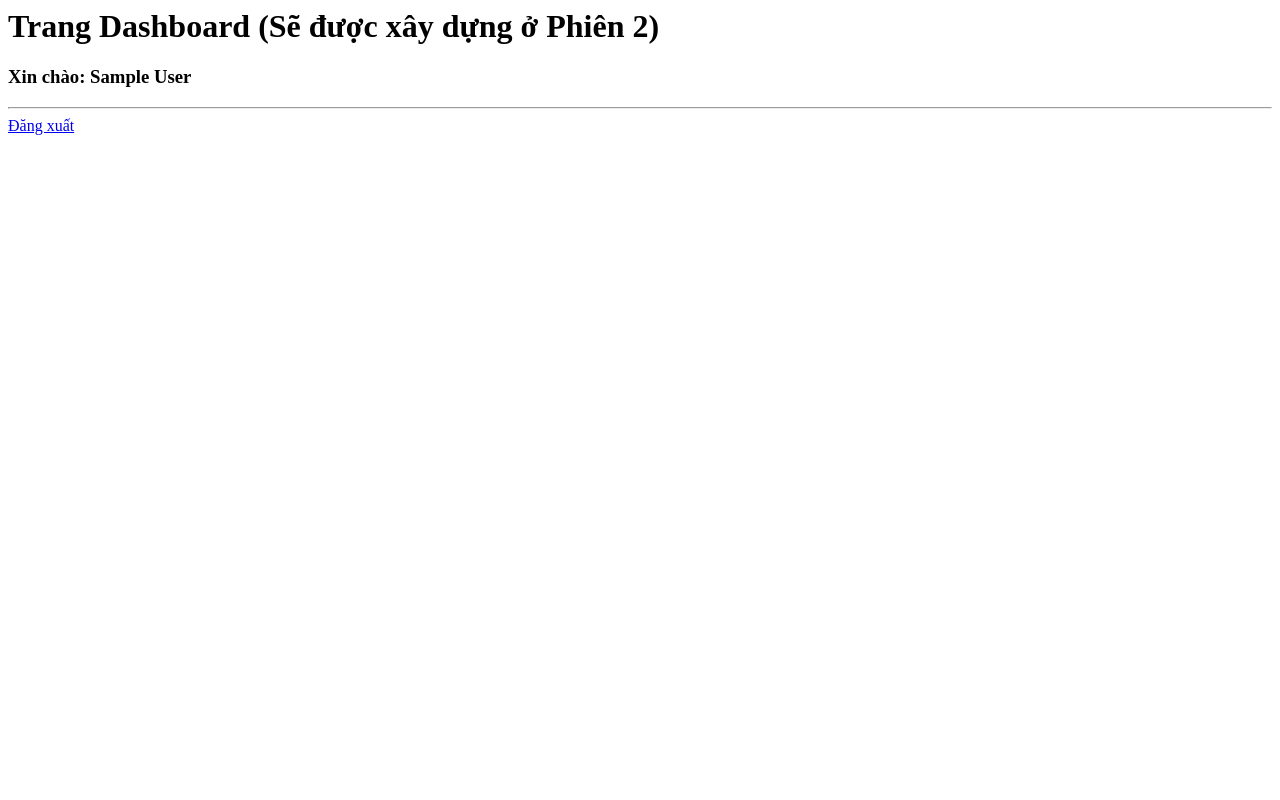
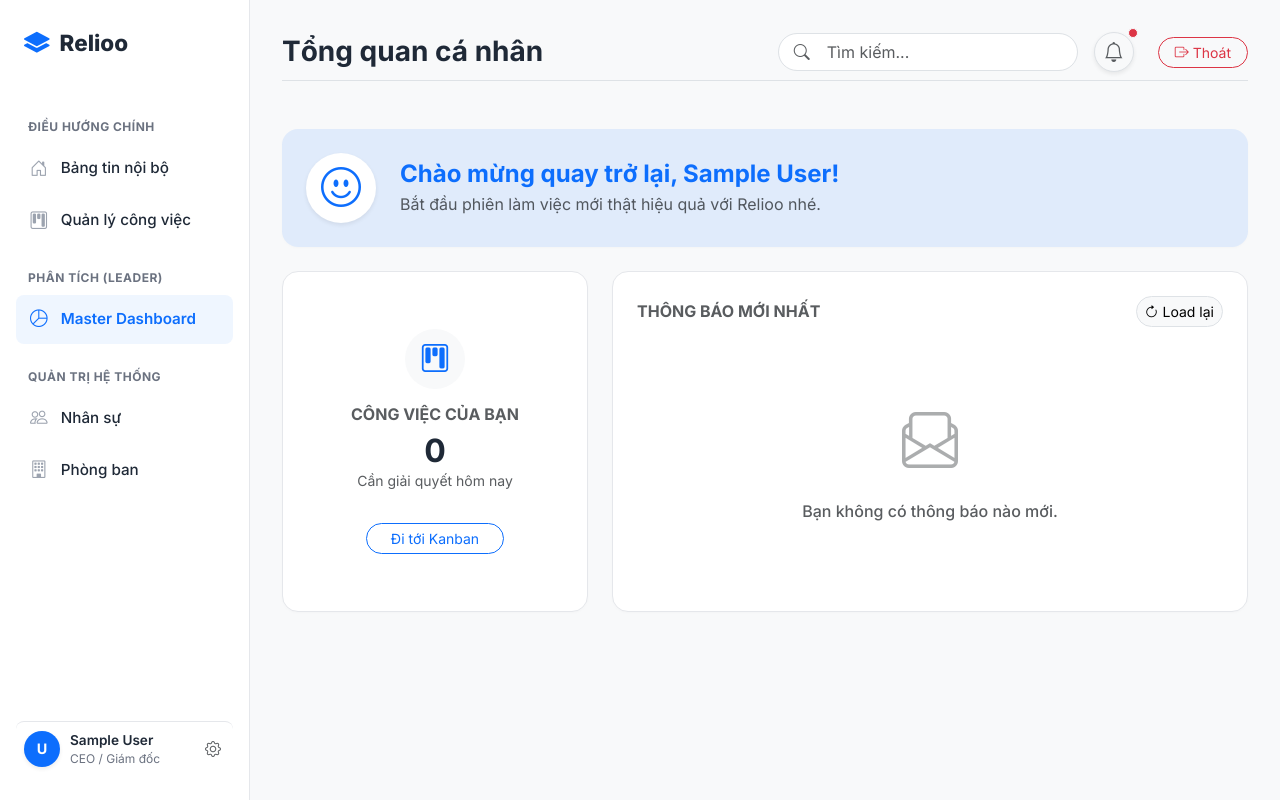
Before and after one commit to tahpnart8/Nhom9-WebDev-EnterpriseSocialNetwork-Project, a PHP site: page / in a window 1280 px wide. Run offline with PHP 8.4, Linux system fonts and the light colour scheme; the visitor is signed in with stand-in values (Sample User, id 1).

Commit message:
phiên 2

```diff
--- /dev/null
+++ b/controllers/AdminController.php
@@ -0,0 +1,48 @@
+<?php
+if(session_status() === PHP_SESSION_NONE) {
+    session_start();
+}
+require_once __DIR__ . '/../config/database.php';
+require_once __DIR__ . '/../models/User.php';
+require_once __DIR__ . '/../models/Department.php';
+
+class AdminController {
+
+    // Hàm bảo vệ Route Back-office (Chỉ Admin hoặc CEO vào được)
+    private function checkAdminAccess() {
+        if(!isset($_SESSION['user_id']) || ($_SESSION['role_id'] != 1 && $_SESSION['role_id'] != 4)) {
+            // Chuyển về báo lỗi hoặc dashboard
+            header("Location: index.php?action=dashboard");
+            exit;
+        }
+    }
+
+    public function users() {
+        $this->checkAdminAccess();
+        $pageTitle = "Quản lý nhân sự";
+
+        $database = new Database();
+        $db = $database->getConnection();
+
+        $userModel = new User($db);
+        $stmt = $userModel->getAllUsersWithDetails();
+        $usersList = $stmt->fetchAll(PDO::FETCH_ASSOC);
+
+        require_once __DIR__ . '/../views/admin/users.php';
+    }
+
+    public function departments() {
+        $this->checkAdminAccess();
+        $pageTitle = "Phòng ban / Đơn vị";
+
+        $database = new Database();
+        $db = $database->getConnection();
+
+        $deptModel = new Department($db);
+        $stmt = $deptModel->getAll();
+        $deptList = $stmt->fetchAll(PDO::FETCH_ASSOC);
+
+        require_once __DIR__ . '/../views/admin/departments.php';
+    }
+}
+?>
--- /dev/null
+++ b/controllers/DashboardController.php
@@ -0,0 +1,20 @@
+<?php
+if(session_status() === PHP_SESSION_NONE) {
+    session_start();
+}
+
+class DashboardController {
+    public function index() {
+        // Yêu cầu đăng nhập
+        if(!isset($_SESSION['user_id'])) {
+            header("Location: index.php?action=login");
+            exit;
+        }
+
+        $pageTitle = "Tổng quan cá nhân"; // Page title cho Header
+
+        // Trả giao diện
+        require_once __DIR__ . '/../views/dashboard/index.php';
+    }
+}
+?>
--- a/index.php
+++ b/index.php
@@ -7,8 +7,12 @@ $action = $_GET['action'] ?? 'dashboard';
 
 // Import Các Controller liên quan
 require_once 'controllers/AuthController.php';
+require_once 'controllers/DashboardController.php';
+require_once 'controllers/AdminController.php';
 
 $authController = new AuthController();
+$dashboardController = new DashboardController();
+$adminController = new AdminController();
 
 // Simple Router
 switch($action) {
@@ -22,14 +26,13 @@ switch($action) {
         $authController->logout();
         break;
     case 'dashboard':
-        // Middleware bảo vệ trang, yêu cầu đăng nhập
-        if(!isset($_SESSION['user_id'])) {
-            header("Location: index.php?action=login");
-            exit;
-        }
-        echo "<h1>Trang Dashboard (Sẽ được xây dựng ở Phiên 2)</h1>";
-        echo "<h3>Xin chào: " . htmlspecialchars($_SESSION['full_name']) . "</h3>";
-        echo "<hr><a href='index.php?action=logout'>Đăng xuất</a>";
+        $dashboardController->index();
+        break;
+    case 'admin_users':
+        $adminController->users();
+        break;
+    case 'admin_departments':
+        $adminController->departments();
         break;
     default:
         // 404 Route
--- /dev/null
+++ b/models/Department.php
@@ -0,0 +1,17 @@
+<?php
+class Department {
+    private $conn;
+    public $table_name = "departments";
+
+    public function __construct($db) {
+        $this->conn = $db;
+    }
+
+    public function getAll() {
+        $query = "SELECT id, dept_name, description, created_at FROM " . $this->table_name . " ORDER BY id ASC";
+        $stmt = $this->conn->prepare($query);
+        $stmt->execute();
+        return $stmt;
+    }
+}
+?>
--- a/models/User.php
+++ b/models/User.php
@@ -40,5 +40,17 @@ class User {
         }
         return false;
     }
+
+    // Danh sách cho Admin sử dụng FETCH JOIN
+    public function getAllUsersWithDetails() {
+        $query = "SELECT u.id, u.username, u.full_name, u.email, d.dept_name, r.role_name, u.is_active
+                  FROM " . $this->table_name . " u
+                  LEFT JOIN departments d ON u.department_id = d.id
+                  LEFT JOIN roles r ON u.role_id = r.id
+                  ORDER BY u.id DESC";
+        $stmt = $this->conn->prepare($query);
+        $stmt->execute();
+        return $stmt;
+    }
 }
 ?>
--- /dev/null
+++ b/public/css/style.css
@@ -0,0 +1,195 @@
+/* Typography & Colors Based on User Reference UI */
+@import url('https://fonts.googleapis.com/css2?family=Inter:wght@300;400;500;600;700;800&display=swap');
+
+:root {
+    --primary-color: #0d6efd;
+    --primary-light: #eff6ff; /* For active states */
+    --bg-color: #f8f9fa; /* Very soft layout gray */
+    --card-bg: #ffffff;
+    --text-main: #1f2937;
+    --text-muted: #6b7280;
+    --border-soft: #e5e7eb;
+    --sidebar-width: 250px;
+}
+
+body {
+    font-family: 'Inter', sans-serif;
+    background-color: var(--bg-color);
+    color: var(--text-main);
+    overflow-x: hidden;
+}
+
+/* Master Layout Wrapper */
+#app-wrapper {
+    display: flex;
+    width: 100%;
+    min-height: 100vh;
+}
+
+/* Sidebar Component */
+.sidebar {
+    width: var(--sidebar-width);
+    background-color: var(--card-bg);
+    border-right: 1px solid var(--border-soft);
+    position: fixed;
+    height: 100vh;
+    z-index: 1040;
+    display: flex;
+    flex-direction: column;
+    padding: 1.5rem 1rem;
+    overflow-y: auto;
+}
+
+.sidebar::-webkit-scrollbar {
+    width: 4px;
+}
+.sidebar::-webkit-scrollbar-thumb {
+    background: #cbd5e1;
+    border-radius: 4px;
+}
+
+.brand-logo {
+    display: flex;
+    align-items: center;
+    gap: 10px;
+    font-size: 1.4rem;
+    font-weight: 800;
+    color: var(--text-main);
+    text-decoration: none;
+    margin-bottom: 2rem;
+    padding-left: 0.5rem;
+}
+.brand-logo:hover {
+    color: var(--primary-color);
+}
+.brand-icon {
+    color: var(--primary-color);
+    font-size: 1.6rem;
+}
+
+/* Sidebar Menu navigation */
+.sidebar-menu {
+    list-style: none;
+    padding: 0;
+    margin: 0;
+    flex-grow: 1;
+}
+
+.menu-label {
+    text-transform: uppercase;
+    font-size: 0.75rem;
+    font-weight: 700;
+    color: var(--text-muted);
+    letter-spacing: 0.5px;
+    margin-top: 1.5rem;
+    margin-bottom: 0.5rem;
+    padding-left: 0.75rem;
+}
+
+.menu-item {
+    margin-bottom: 0.2rem;
+}
+
+.menu-link {
+    display: flex;
+    align-items: center;
+    gap: 12px;
+    padding: 0.7rem 0.8rem;
+    border-radius: 0.5rem;
+    color: var(--text-main);
+    text-decoration: none;
+    font-weight: 500;
+    font-size: 0.95rem;
+    transition: all 0.2s ease-in-out;
+}
+
+.menu-link i {
+    font-size: 1.1rem;
+    color: #9ca3af;
+    width: 20px;
+    text-align: center;
+    transition: all 0.2s;
+}
+
+.menu-link:hover {
+    background-color: #f3f4f6;
+    color: var(--text-main);
+}
+.menu-link:hover i {
+    color: var(--primary-color);
+}
+
+.menu-link.active {
+    background-color: var(--primary-light);
+    color: var(--primary-color);
+    font-weight: 600;
+}
+.menu-link.active i {
+    color: var(--primary-color);
+}
+
+/* User Profile Mini Tab (Bottom of Sidebar) */
+.user-profile-tab {
+    margin-top: auto;
+    padding-top: 1rem;
+    border-top: 1px solid var(--border-soft);
+    display: flex;
+    align-items: center;
+    gap: 10px;
+    text-decoration: none;
+    color: var(--text-main);
+    padding: 0.5rem;
+    border-radius: 0.5rem;
+    transition: background 0.2s;
+}
+.user-profile-tab:hover {
+    background-color: #f3f4f6;
+}
+
+.avatar-circle {
+    width: 36px;
+    height: 36px;
+    border-radius: 50%;
+    background-color: var(--primary-color);
+    color: white;
+    display: flex;
+    align-items: center;
+    justify-content: center;
+    font-weight: bold;
+    font-size: 0.9rem;
+}
+
+.user-info-text {
+    flex-grow: 1;
+    overflow: hidden;
+}
+
+.user-name {
+    margin: 0;
+    font-weight: 600;
+    font-size: 0.85rem;
+    white-space: nowrap;
+    overflow: hidden;
+    text-overflow: ellipsis;
+}
+.user-role {
+    margin: 0;
+    font-size: 0.75rem;
+    color: var(--text-muted);
+}
+
+/* Main Content Structure */
+#main-content {
+    flex-grow: 1;
+    margin-left: var(--sidebar-width);
+    padding: 2rem;
+    min-height: 100vh;
+}
+
+/* Helper utility for rounded clean cards */
+.relioo-card {
+    background: var(--card-bg);
+    border-radius: 1rem;
+    border: 1px solid var(--border-soft);
+    box-shadow: 0 1px 3px rgba(0,0,0,0.02);
+}
--- /dev/null
+++ b/views/dashboard/index.php
@@ -0,0 +1,42 @@
+<?php include __DIR__ . '/../layouts/header.php'; ?>
+
+<div class="row g-4 mt-1">
+    <div class="col-12">
+        <div class="alert border-0 bg-primary bg-opacity-10 relioo-card p-4 d-flex align-items-center gap-4 mb-0">
+            <div class="fs-1 text-primary bg-white rounded-circle d-flex align-items-center justify-content-center shadow-sm" style="width: 70px; height: 70px;">
+                <i class="bi bi-emoji-smile"></i>
+            </div>
+            <div>
+                <h4 class="fw-bold text-primary mb-1">Chào mừng quay trở lại, <?php echo htmlspecialchars($_SESSION['full_name']); ?>!</h4>
+                <p class="mb-0 text-muted">Bắt đầu phiên làm việc mới thật hiệu quả với Relioo nhé.</p>
+            </div>
+        </div>
+    </div>
+
+    <div class="col-md-4">
+        <div class="relioo-card p-4 text-center h-100 d-flex flex-column justify-content-center">
+            <div class="icon-box bg-light rounded-circle mx-auto mb-3 d-flex align-items-center justify-content-center" style="width: 60px; height: 60px;">
+                <i class="bi bi-kanban text-primary fs-3"></i>
+            </div>
+            <h6 class="text-muted text-uppercase fw-bold mb-2">Công việc của bạn</h6>
+            <h2 class="fw-bold mb-0">0</h2>
+            <p class="text-muted small">Cần giải quyết hôm nay</p>
+            <a href="index.php?action=tasks" class="btn btn-outline-primary btn-sm mt-3 rounded-pill px-4 mx-auto" style="width: fit-content;">Đi tới Kanban</a>
+        </div>
+    </div>
+
+    <div class="col-md-8">
+        <div class="relioo-card p-4 h-100">
+            <div class="d-flex justify-content-between align-items-center mb-4">
+                <h6 class="text-muted text-uppercase fw-bold mb-0">Thông báo mới nhất</h6>
+                <button class="btn btn-sm btn-light border rounded-pill"><i class="bi bi-arrow-clockwise"></i> Load lại</button>
+            </div>
+            <div class="text-center py-5">
+                <i class="bi bi-envelope-paper text-muted opacity-50" style="font-size: 3.5rem;"></i>
+                <p class="mt-3 text-muted fw-medium">Bạn không có thông báo nào mới.</p>
+            </div>
+        </div>
+    </div>
+</div>
+
+<?php include __DIR__ . '/../layouts/footer.php'; ?>
--- /dev/null
+++ b/views/layouts/footer.php
@@ -0,0 +1,10 @@
+        </main>
+    </div> <!-- /#app-wrapper -->
+
+    <!-- Core Scripts -->
+    <script src="https://code.jquery.com/jquery-3.7.0.min.js"></script>
+    <script src="https://cdn.jsdelivr.net/npm/bootstrap@5.3.0/dist/js/bootstrap.bundle.min.js"></script>
+    <!-- ChartJS cho báo cáo -->
+    <script src="https://cdn.jsdelivr.net/npm/chart.js"></script>
+</body>
+</html>
--- /dev/null
+++ b/views/layouts/header.php
@@ -0,0 +1,40 @@
+<!DOCTYPE html>
+<html lang="vi">
+<head>
+    <meta charset="UTF-8">
+    <meta name="viewport" content="width=device-width, initial-scale=1.0">
+    <title>Relioo - Mạng xã hội doanh nghiệp</title>
+    <!-- Bootstrap 5 CSS -->
+    <link href="https://cdn.jsdelivr.net/npm/bootstrap@5.3.0/dist/css/bootstrap.min.css" rel="stylesheet">
+    <!-- Bootstrap Icons -->
+    <link rel="stylesheet" href="https://cdn.jsdelivr.net/npm/bootstrap-icons@1.11.1/font/bootstrap-icons.css">
+    <!-- Custom CSS -->
+    <link rel="stylesheet" href="public/css/style.css">
+</head>
+<body>
+    <div id="app-wrapper">
+        <!-- Include Sidebar via PHP -->
+        <?php include 'sidebar.php'; ?>
+
+        <!-- Main Content Wrapper -->
+        <main id="main-content">
+            <!-- Topbar (Search, Notifications) -->
+            <div class="d-flex justify-content-between align-items-center mb-4 pb-2 border-bottom">
+                <h3 class="fw-bold mb-0"><?php echo htmlspecialchars($pageTitle ?? 'Tổng quan'); ?></h3>
+
+                <div class="d-flex align-items-center gap-3">
+                    <div class="position-relative">
+                        <i class="bi bi-search position-absolute top-50 start-0 translate-middle-y ms-3 text-muted"></i>
+                        <input type="text" class="form-control rounded-pill ps-5 bg-white border" placeholder="Tìm kiếm..." style="width: 300px;">
+                    </div>
+
+                    <button class="btn btn-light rounded-circle border shadow-sm position-relative d-flex align-items-center justify-content-center" style="width: 40px; height: 40px;">
+                        <i class="bi bi-bell text-muted fs-5"></i>
+                        <span class="position-absolute top-0 start-100 translate-middle p-1 bg-danger border border-light rounded-circle"></span>
+                    </button>
+
+                    <a href="index.php?action=logout" class="btn btn-outline-danger btn-sm rounded-pill px-3 ms-2">
+                        <i class="bi bi-box-arrow-right"></i> Thoát
+                    </a>
+                </div>
+            </div>
--- /dev/null
+++ b/views/layouts/sidebar.php
@@ -0,0 +1,83 @@
+<?php
+// Define active tab
+$currentAction = $_GET['action'] ?? 'dashboard';
+// Role helper
+$roleId = $_SESSION['role_id'] ?? 3; // Default to staff
+?>
+<aside class="sidebar">
+    <a href="index.php?action=dashboard" class="brand-logo">
+        <i class="bi bi-layers-fill brand-icon"></i>
+        Relioo
+    </a>
+
+    <ul class="sidebar-menu">
+        <li class="menu-label">Điều hướng chính</li>
+
+        <li class="menu-item">
+            <a href="index.php?action=social" class="menu-link <?php echo $currentAction == 'social' ? 'active' : ''; ?>">
+                <i class="bi bi-house-door"></i>
+                Bảng tin nội bộ
+            </a>
+        </li>
+
+        <li class="menu-item">
+            <a href="index.php?action=tasks" class="menu-link <?php echo $currentAction == 'tasks' ? 'active' : ''; ?>">
+                <i class="bi bi-kanban"></i>
+                Quản lý công việc
+            </a>
+        </li>
+
+        <?php if($roleId == 1 || $roleId == 2): // CEO or Leader ?>
+        <li class="menu-label">Phân tích (Leader)</li>
+        <li class="menu-item">
+            <a href="index.php?action=dashboard" class="menu-link <?php echo $currentAction == 'dashboard' ? 'active' : ''; ?>">
+                <i class="bi bi-pie-chart"></i>
+                Master Dashboard
+            </a>
+        </li>
+        <?php else: // Menu riêng cho Staff ?>
+        <li class="menu-item">
+            <a href="index.php?action=dashboard" class="menu-link <?php echo $currentAction == 'dashboard' ? 'active' : ''; ?>">
+                <i class="bi bi-speedometer2"></i>
+                Tổng quan cá nhân
+            </a>
+        </li>
+        <?php endif; ?>
+
+        <?php if($roleId == 4 || $roleId == 1): // Admin or CEO ?>
+        <li class="menu-label">Quản trị Hệ thống</li>
+        <li class="menu-item">
+            <a href="index.php?action=admin_users" class="menu-link <?php echo $currentAction == 'admin_users' ? 'active' : ''; ?>">
+                <i class="bi bi-people"></i>
+                Nhân sự
+            </a>
+        </li>
+        <li class="menu-item">
+            <a href="index.php?action=admin_departments" class="menu-link <?php echo $currentAction == 'admin_departments' ? 'active' : ''; ?>">
+                <i class="bi bi-building"></i>
+                Phòng ban
+            </a>
+        </li>
+        <?php endif; ?>
+    </ul>
+
+    <!-- User Profile area -->
+    <a href="#" class="user-profile-tab">
+        <div class="avatar-circle shadow-sm">
+            <?php
+                $nameParts = explode(' ', trim($_SESSION['full_name'] ?? 'User'));
+                echo mb_substr(end($nameParts), 0, 1, 'UTF-8');
+            ?>
+        </div>
+        <div class="user-info-text">
+            <p class="user-name"><?php echo htmlspecialchars($_SESSION['full_name'] ?? 'Guest'); ?></p>
+            <p class="user-role">
+                <?php
+                    $roleNames = [1 => 'CEO / Giám đốc', 2 => 'Trưởng phòng', 3 => 'Nhân viên', 4 => 'Quản trị viên'];
+                    echo $roleNames[$_SESSION['role_id'] ?? 3];
+                ?>
+            </p>
+        </div>
+        <i class="bi bi-gear text-muted ms-auto pe-1"></i>
+    </a>
+</aside>
```
Also changed, not shown: views/admin/departments.php (added, +78 -0 lines), views/admin/users.php (added, +113 -0 lines), 1 other file.
